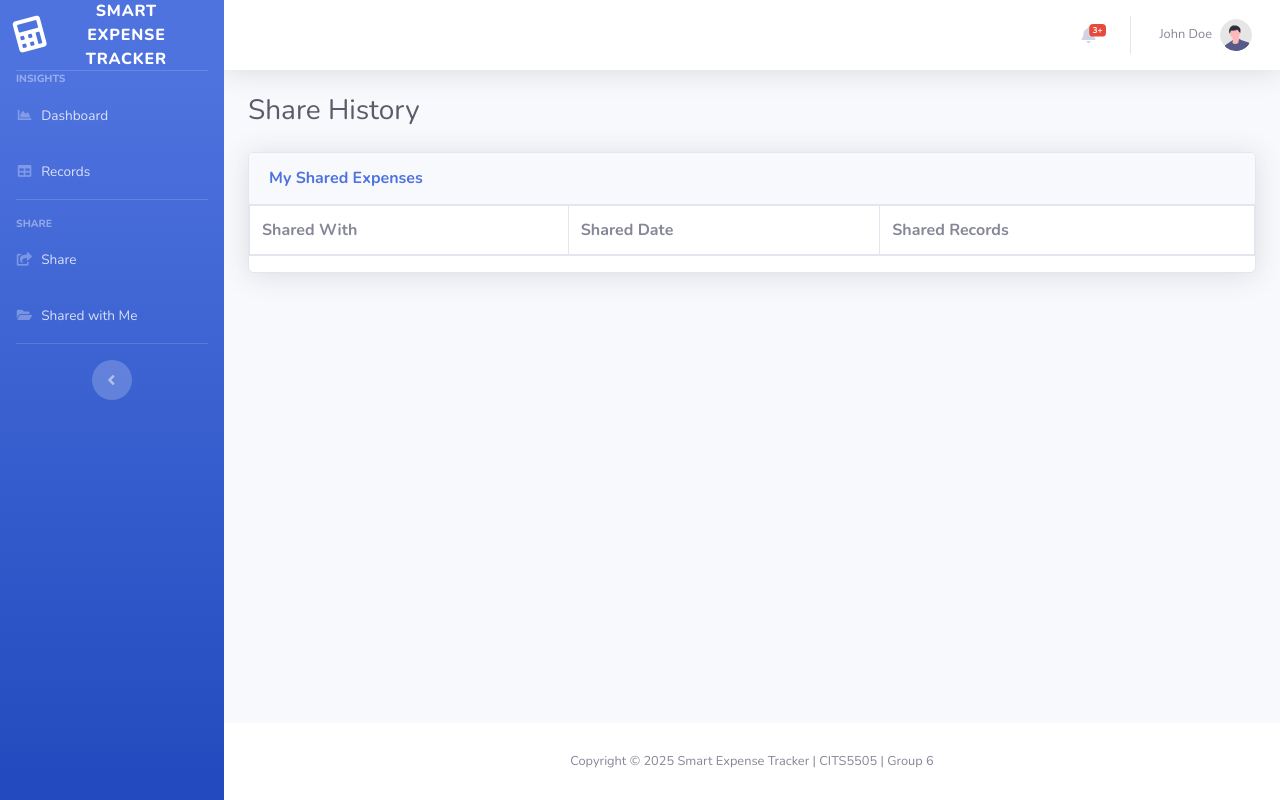
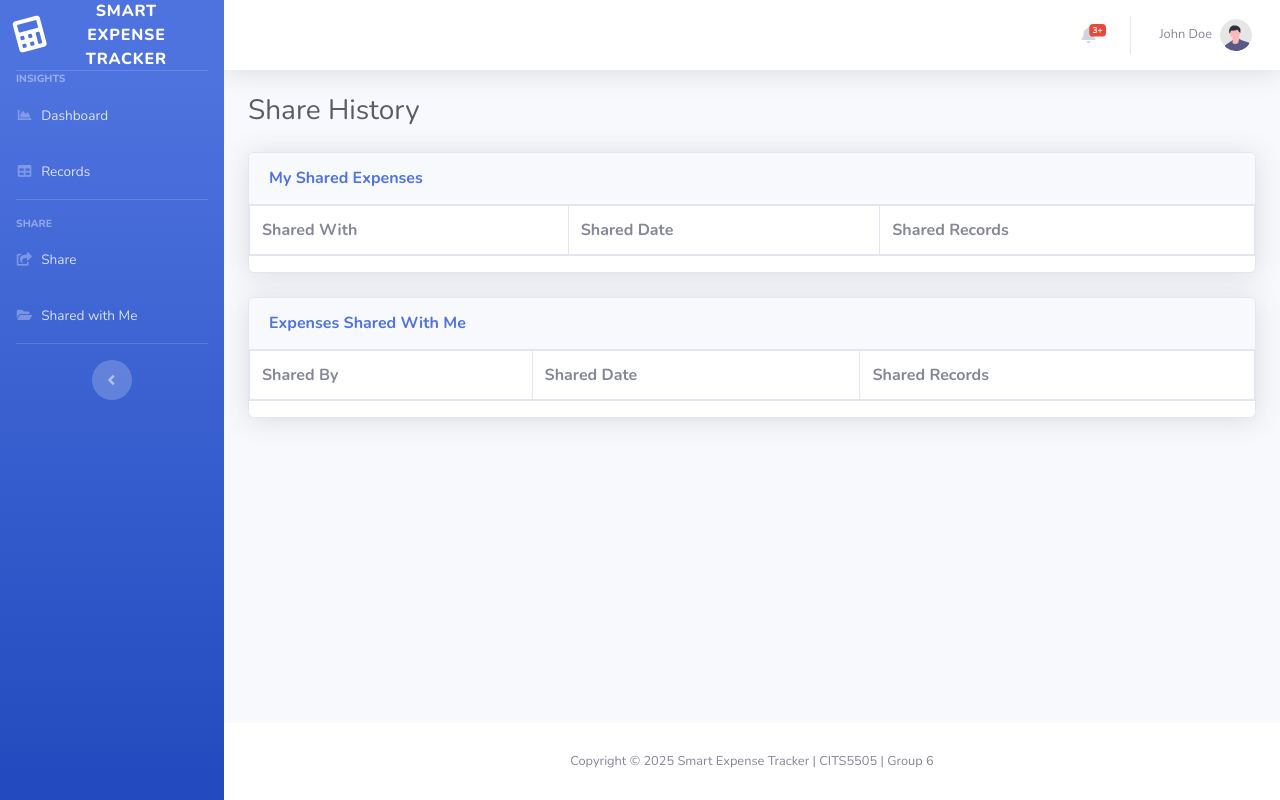
Before and after one commit to ptt0610/CITS5505-Group-6-_-Smart-Expense-Tracker-Analyzer, a Flask app: template templates/share_history.html in a window 1280 px wide. Run offline with Flask 3, Linux system fonts and the light colour scheme; the template is opened without the code that fills it, so the values that code supplies are empty; some libraries are stand-ins or nearby versions.

Commit message:
Add shared expense history sections to Share History page
- Implemented a card UI component to display "Expenses Shared with Me".

- Added a table with columns: Shared By, Shared Date, and Shared Records.

Placeholder <tbody> included for dynamic content population via JavaScript or Flask rendering.

```diff
--- a/templates/share_history.html
+++ b/templates/share_history.html
@@ -23,4 +23,23 @@
     </table>
 </div>
 
+<!-- Expenses Shared With Me Section-->
+<div class="card shadow mb-4">
+    <div class="card-header py-3">
+        <h6 class="m-0 font-weight-bold text-primary">Expenses Shared With Me</h6>
+    </div>
+    <table id="sharedWithMeTable" class="table table-bordered">
+        <thead>
+            <tr>
+                <th>Shared By</th>
+                <th>Shared Date</th>
+                <th>Shared Records</th>
+            </tr>
+        </thead>
+        <tbody>
+            <!-- Expenses shared with me will be populated here -->
+        </tbody>
+    </table>
+</div>
+
 {% endblock %}
```
